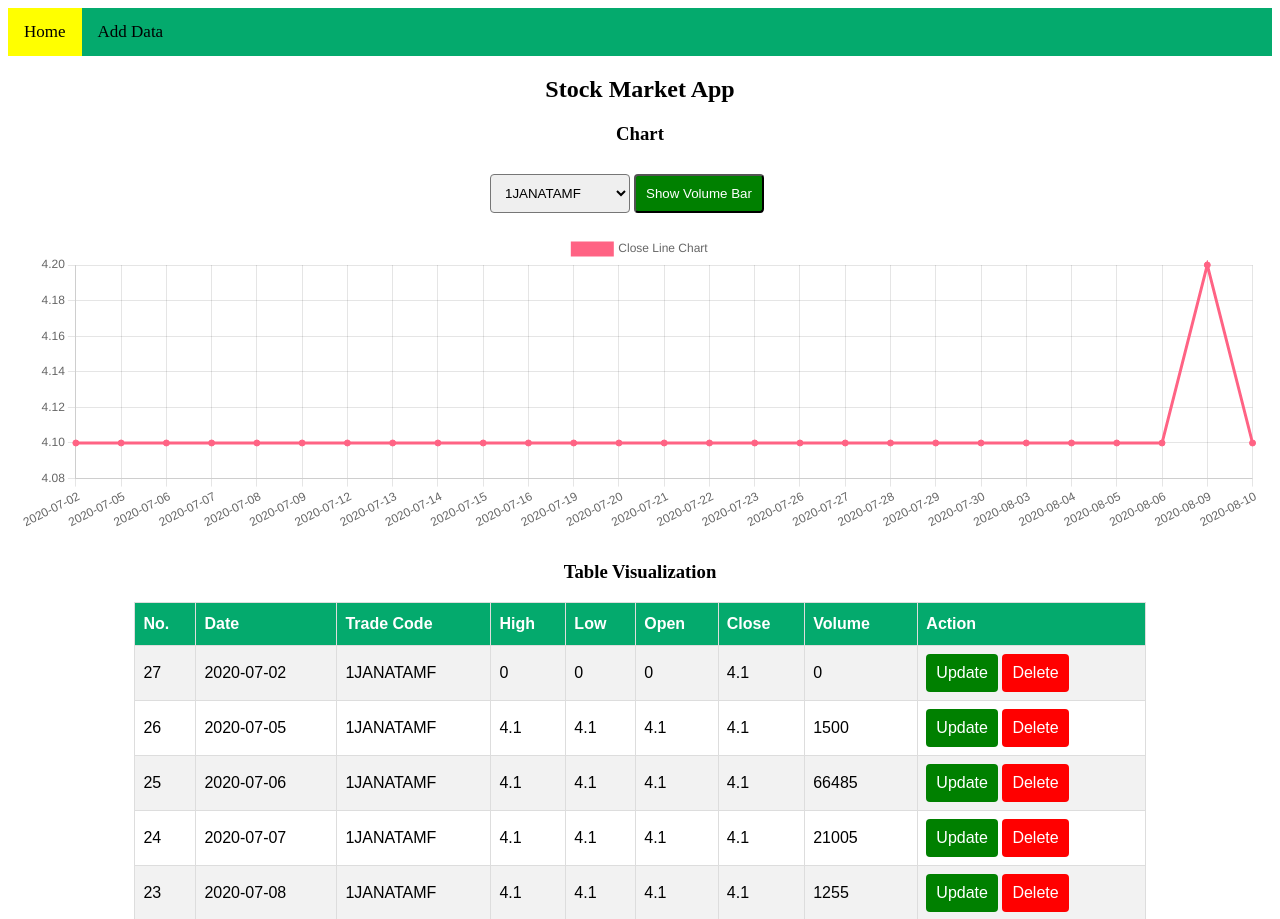
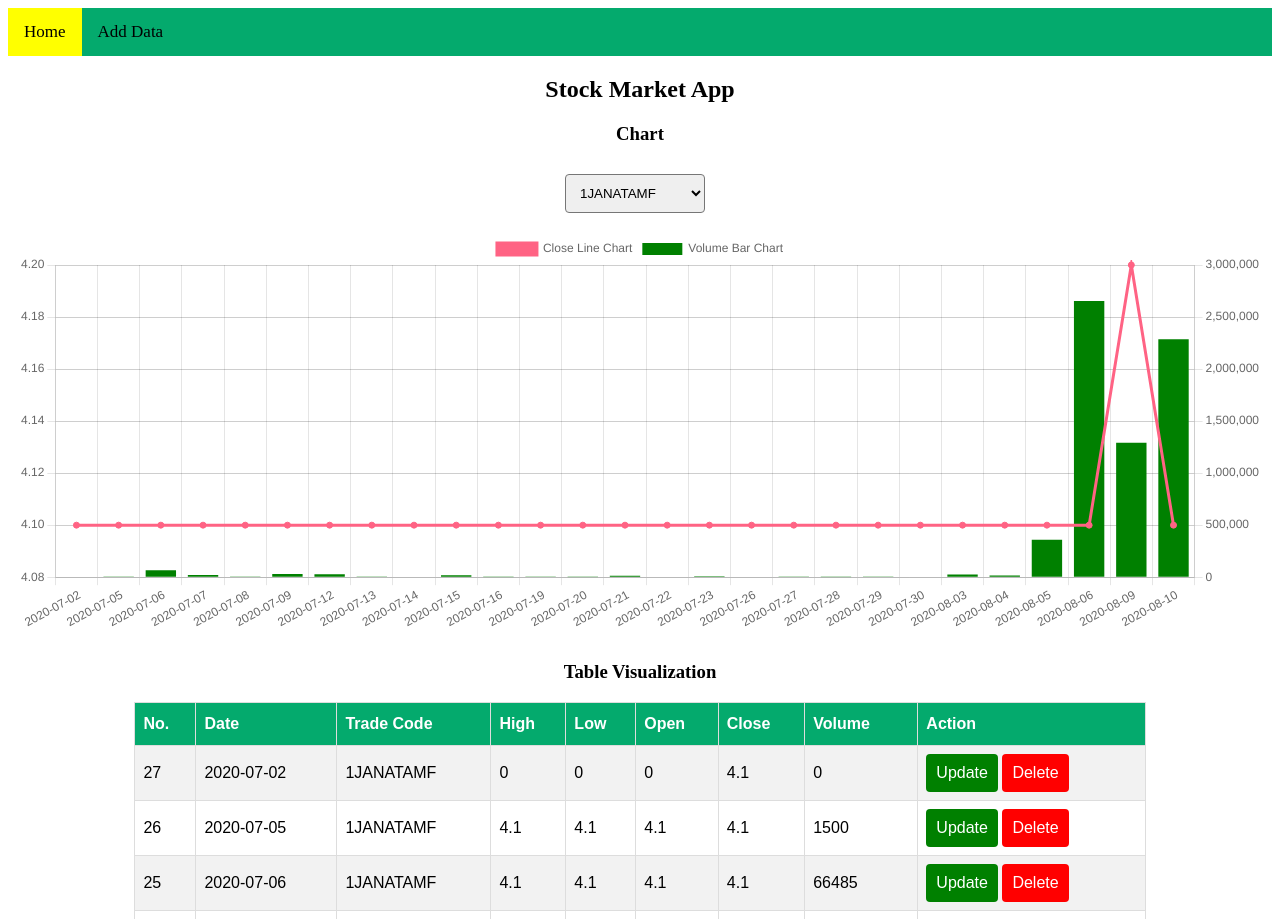
Before and after one commit to adittorehan/janatawifibyaditto, a Django app: page / in a window 1280 px wide. Shown: the top 919 px of the page. Run offline with Django 4.2, Linux system fonts and the light colour scheme; data comes from the database, SQL or seed files in the repository.

Commit message:
Updated multiaxis chart

```diff
--- a/stockmarketapp/static/css/style.css
+++ b/stockmarketapp/static/css/style.css
@@ -50,7 +50,7 @@
 
 .chart-container {
   padding: 10px;
-  height: 300px;
+  height: 400px;
   margin: auto;
 }
 
@@ -59,7 +59,7 @@
 }
 
 .chart-controls {
-  width: 300px;
+  width: 150px;
   margin: auto;
   padding: 10px 0;
 }
--- a/stockmarketapp/templates/stockmarketapp/index.html
+++ b/stockmarketapp/templates/stockmarketapp/index.html
@@ -86,9 +86,7 @@
                 {% endfor %}
             </select>
         </div>
-        <div class="show-bar">
-            <button onclick="toggleVolume()">Show Volume Bar</button>
-        </div>
+
     </div>
 
 
@@ -128,6 +126,10 @@
             options: {
                 scales: {
                     // Can configure scaling here
+                    volume: {
+                        position: 'right'
+                    }
+
                 },
                 maintainAspectRatio: false
             }
@@ -137,7 +139,6 @@
         // Rendering the chart
         let stockChart;
 
-        let hideVolume = true;
 
 
         function drawChart() {
@@ -195,21 +196,22 @@
                                     backgroundColor: 'rgb(255, 99, 132)',
                                     borderColor: 'rgb(255, 99, 132)',
                                     data: close_values,
+                                    yAxisID: 'close'
                                 },
                                 {
                                     type: 'bar',
                                     label: 'Volume Bar Chart',
                                     backgroundColor: 'rgb(0,128,0)',
                                     borderColor: 'rgb(0,128,0)',
-                                    data: volume
+                                    data: volume,
+                                    yAxisID: 'volume',
+
                                 }
                             ],
 
                         };
 
-                    if (hideVolume === true) {
-                        config.data.datasets.pop()
-                    }
+
 
 
                     stockChart = new Chart(
@@ -226,25 +228,15 @@
 
 
         }
-        let showBar = false
+
         function toggleVolume() {
-            if (!showBar) {
-                showBar = true
-                hideVolume = false
-                stockChart.destroy()
-                drawChart();
-                document.querySelector('.chart-container').style.height = '500px'
-                document.querySelector('.show-bar button').innerHTML = "Hide Volume Bar"
+            showBar = true
+            hideVolume = false
+            stockChart.destroy()
+            drawChart();
+            // document.querySelector('.chart-container').style.height = '500px'
 
-            }
-            else {
-                showBar = false
-                hideVolume = true
-                stockChart.destroy()
-                drawChart();
-                document.querySelector('.chart-container').style.height = '300px'
-                document.querySelector('.show-bar button').innerHTML = "Show Volume Bar"
-            }
+
         }
 
         function changeLineColumn() {
```
Also changed, not shown: stockmarketapp/views.py (+4 -4 lines).
